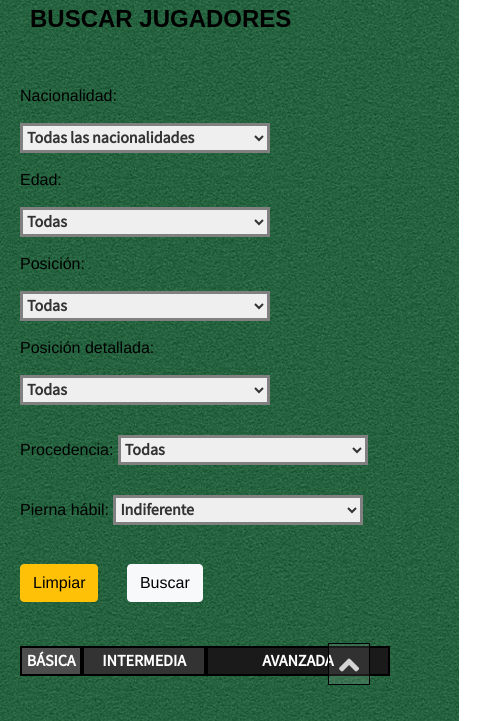
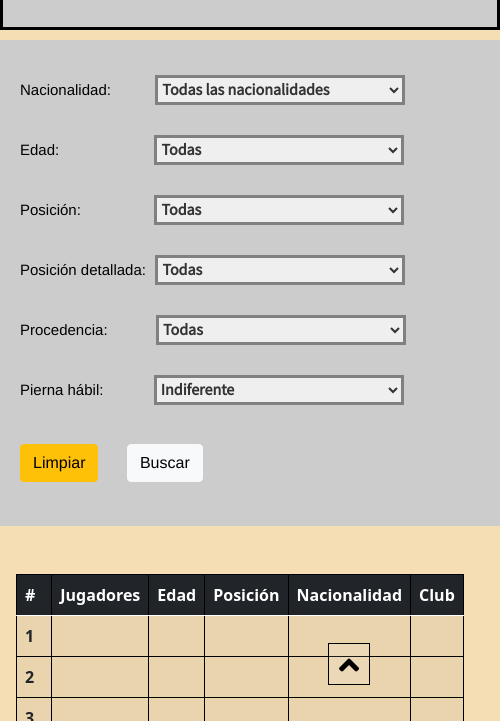
Before and after one commit to miyenpolverini/ardolytics, a website: page vinculos/jugadores.html in a window 390 px wide. Shown: the part 139-860 px from the top of the page, 500 px wide, since content can reach past the window. Drawn offline with nearby package versions, Linux system fonts and the light colour scheme.

Commit message:
mejora responsive V2

```diff
--- a/scss/_formularios.scss
+++ b/scss/_formularios.scss
@@ -1,10 +1,15 @@
 $medida: 100px;
+
+.body-ojeadores{
+    background-color: wheat;
+}
 
 /* FORMULARIOS */
 .estiloFormDt,
 .estiloForm{
     font-family: 'Franklin Gothic Medium', 'Arial Narrow', Arial, sans-serif;
     color: black;
+    background-color: #ccc;
 }
 
 /* HTML CONTACTO */
@@ -22,18 +27,18 @@ $medida: 100px;
     font-weight: 900;
     color: #333;
 }
-.estiloForm .nacion,
-.estiloForm .proced,
-.estiloFormDt .nacion,
+
+.estiloFormDt .nacion{
+    margin: 20px;
+    margin-left: 76px;
+}
+.estiloFormDt .edad{
+    margin: 20px;
+    margin-left: 133px;
+}
 .estiloFormDt .proced{
     margin: 20px;
     margin-left: 80px;
-}
-.estiloForm .edad,
-.estiloFormDt .edad{
-    margin: 20px;
-    margin-left: 135px;
-
 }
 .estiloFormDt .estilo{
     margin: 20px 60px;
@@ -42,16 +47,27 @@ $medida: 100px;
     margin: 20px 24px;
 }
 
+.estiloForm .nacion{
+    margin: 20px;
+    margin-left: 78px;
+}
+.estiloForm .edad{
+    margin: 20px;
+    margin-left: 135px;
+}
 .estiloForm .posicion{
     margin: 20px;
-    margin-left: 108px;
+    margin-left: 110px;
 }
 .estiloForm .posicionDet{
-    margin: 20px 38px;
+    margin: 20px 39px;
 }
-
+.estiloForm .proced{
+    margin: 20px;
+    margin-left: 80px;
+}
 .estiloForm .pierna{
-    margin: 20px 82px;
+    margin: 20px 84px;
 }
 
 form{
@@ -73,27 +89,6 @@ form{
     height: 30px;
 }
 
-.niveles{
-    display: flex;
-    flex-direction: row;
-    margin-left: 20px;
-}
-
-.nivel{
-    border: 2px solid black;
-    height: 30px;
-    text-align: center;
-    font-family: 'Source Sans Pro', sans-serif;
-    font-weight: bolder;
-    color: white;
-}
-
-@for $i from 1 through 3{
-    .nivel-#{$i}{
-        width: $medida * 1 *$i;
-        background-color: darken(#666666, $i * 10)
-    }
-}
 
 .table-jugadores{
     cursor: pointer;
@@ -107,6 +102,13 @@ form{
     margin: 50px;
 }
 
+.titulo-ojeadores{
+    background-color: #ccc;
+    border: 3px solid black;
+    width: 500px;
+    margin-bottom: 10px;
+}
+
 @media only screen and (max-width: 768px){
 
     .contenido-scout,
@@ -115,22 +117,46 @@ form{
             display: none;
         }
     }
-    .estiloForm .nacion,
-    .estiloForm .edad,
-    .estiloForm .proced,
-    .estiloForm .pierna,
-    .estiloForm .posicion,
+    .estiloForm .nacion{
+        margin: 15px 40px;
+    }
+    .estiloForm .edad{
+        margin: 15px 30px;
+    }
+    .estiloForm .posicion{
+        margin: 15px 30px;
+    }
+    .estiloForm .proced{
+        margin: 15px 44px;
+    }
+    .estiloForm .pierna{
+        margin: 15px 46px;
+    }
+
+
+    .estiloFormDt .nacion{
+        margin: 15px 52px;
+    }
+    .estiloFormDt .edad{
+        margin: 15px 42px;
+    }
+    .estiloFormDt .proced{
+        margin: 15px 56px;
+    }
+    .estiloFormDt .estilo{
+        margin: 15px 38px;
+    }
     .estiloForm .posicionDet,
-    .estiloFormDt .nacion,
-    .estiloFormDt .proced,
-    .estiloFormDt .formacion,
-    .estiloFormDt .edad,
-    .estiloFormDt .estilo{
-        margin: 15px 0px;
+    .estiloFormDt .formacion{
+        margin: 15px 5px;
     }
     .estiloForm, .estiloFormDt{
+        width: 500px;
+        label{
+            font-size: 15px;
+        }
         .label-responsive{
-        width: 100px;
+            width: 100px;
         }
     }
 
--- a/scss/estilo.scss
+++ b/scss/estilo.scss
@@ -11,11 +11,12 @@
     box-sizing: border-box; }
 
 /* CUERPO */
-body{
+.body-index{
   background-image: url(../img/pool_table.png);
   font-family: Arial, Helvetica, sans-serif;
   color: black;
 }
+
 /* TITULOS */
 
 .logoPrincipal{
@@ -215,12 +216,13 @@ footer .redes i{
   font-size: 2rem;
   text-align: center;
   padding: 5px;
+  color: black;
 }
 
 @media only screen and (max-width: 768px){
 
   nav{
-    width: 70%;
+    width: 500px;
   }
 
   .contenido-menu .sub-contenido-menu{
--- a/vinculos/jugadores.html
+++ b/vinculos/jugadores.html
@@ -31,7 +31,7 @@
     <title>arDOLytics - Ojeadores</title>
 </head>
 
-<body>
+<body class="body-ojeadores">
     <header>
         <!-- MENU -->
         <nav class="navbar navbar-expand-lg navbar-light p-3" style="background-color: rgba(47, 79, 79,.8);"
@@ -121,16 +121,16 @@
     </header>
 
     <main>
-        <section>
+        <section class="titulo-ojeadores">
             <h1 class="animate__animated animate__bounceInLeft">BUSCAR JUGADORES</h1>
         </section>
 
         <section class="estiloForm">
             <div>
-                <div class="contenido-scout">
-                    <img src="../img/scouting.jpg" alt="">
-                </div>
                 <form action="">
+                    <div class="contenido-scout">
+                        <img src="../img/scouting.jpg" alt="">
+                    </div>
                     <div>
                         <label for="nacion">Nacionalidad:</label>
                         <select class="nacion" name="nacion" id="nacion">
@@ -208,13 +208,6 @@
                     </div>
                 </form>
             </div>
-        </section>
-
-
-        <section class="niveles">
-            <div class="nivel nivel-1">BÁSICA</div>
-            <div class="nivel nivel-2">INTERMEDIA</div>
-            <div class="nivel nivel-3">AVANZADA</div>
         </section>
 
         <section>
```
Also changed, not shown: index.html (+1 -1 lines), vinculos/dt.html (+2 -2 lines), css/estilo.css.
